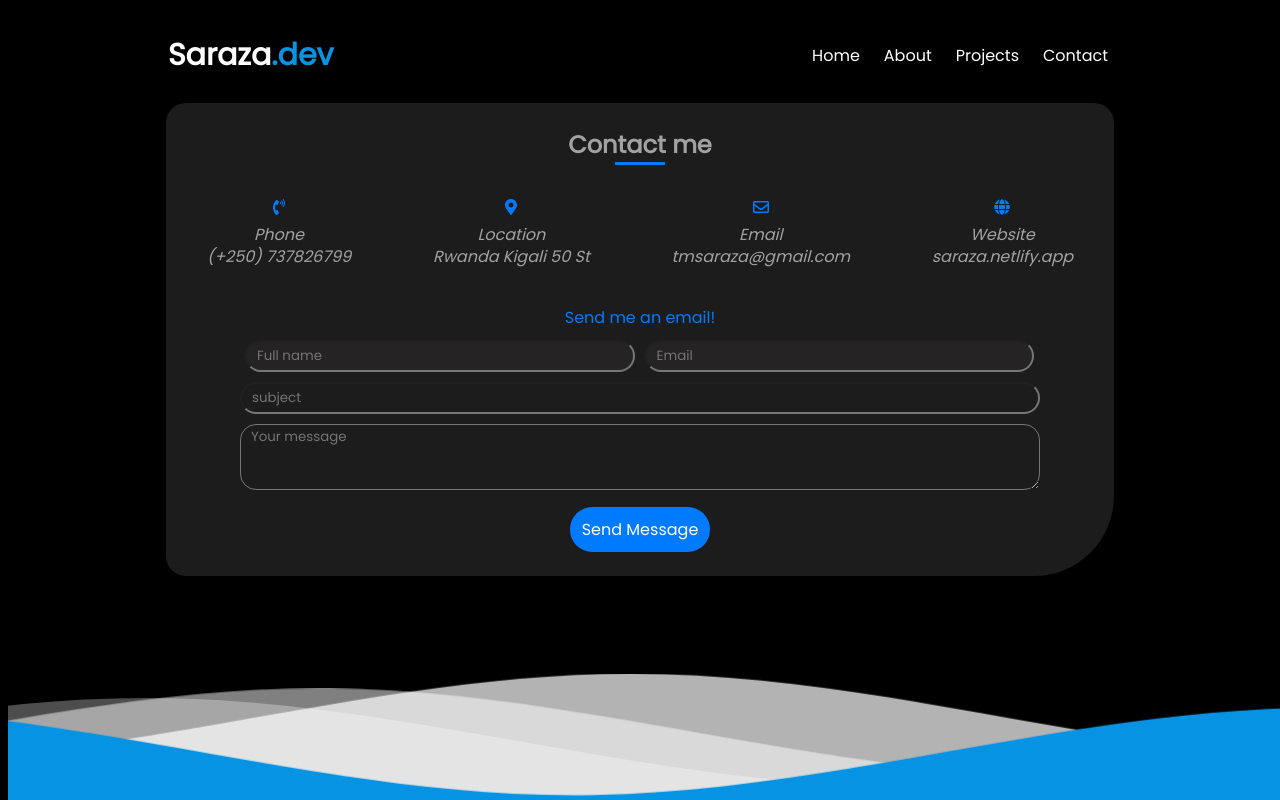
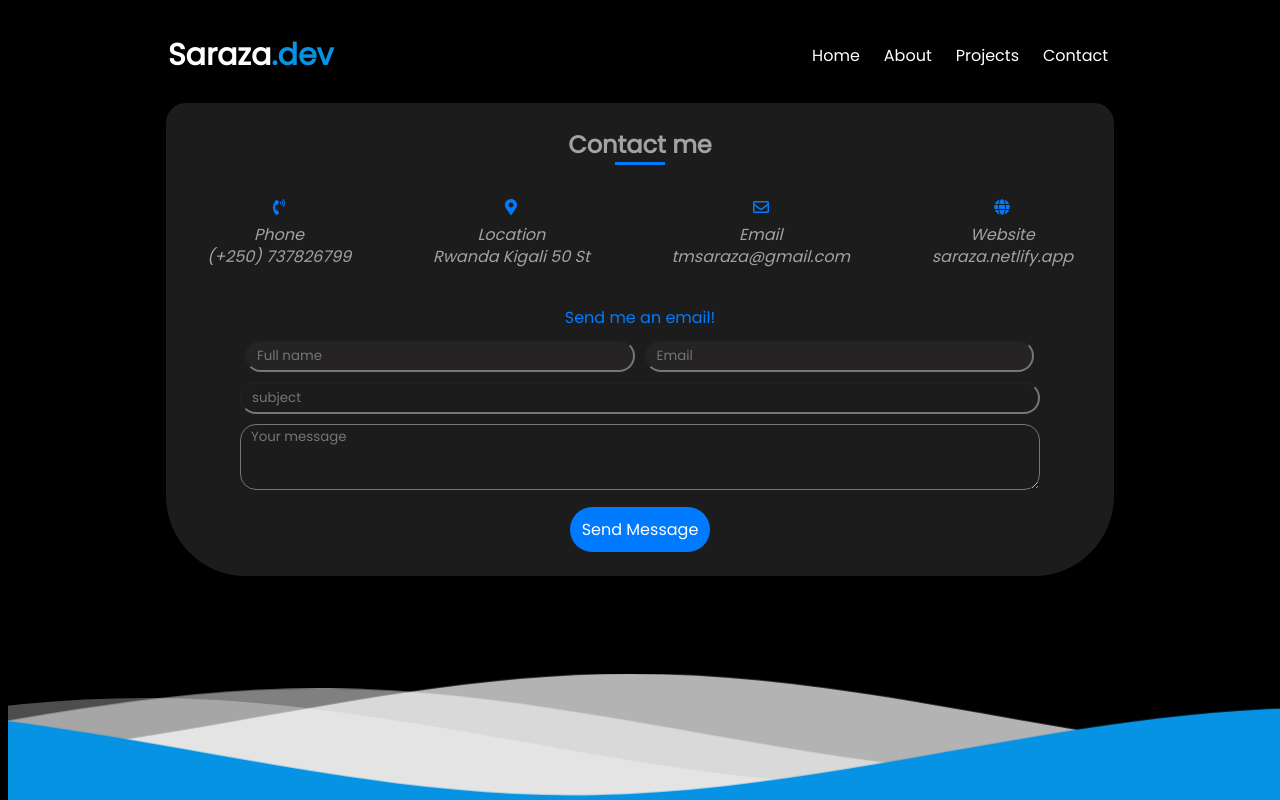
Before and after one commit to sarazaToussaint/Saraza-dev, a React (Create React App) app: page /Contact in a window 1280 px wide. Built offline with nearby package versions, Linux system fonts and the light colour scheme.

Commit message:
Make some changes on the contact page

```diff
--- a/src/components/Contact.module.css
+++ b/src/components/Contact.module.css
@@ -8,6 +8,7 @@
   color: #a2a2a2;
   box-shadow: 0 5px 15px rgba(0, 0, 0, 0.5);
   border-bottom-right-radius: 5rem;
+  border-bottom-left-radius: 5rem;
 }
 
 .contactDetails {
```
